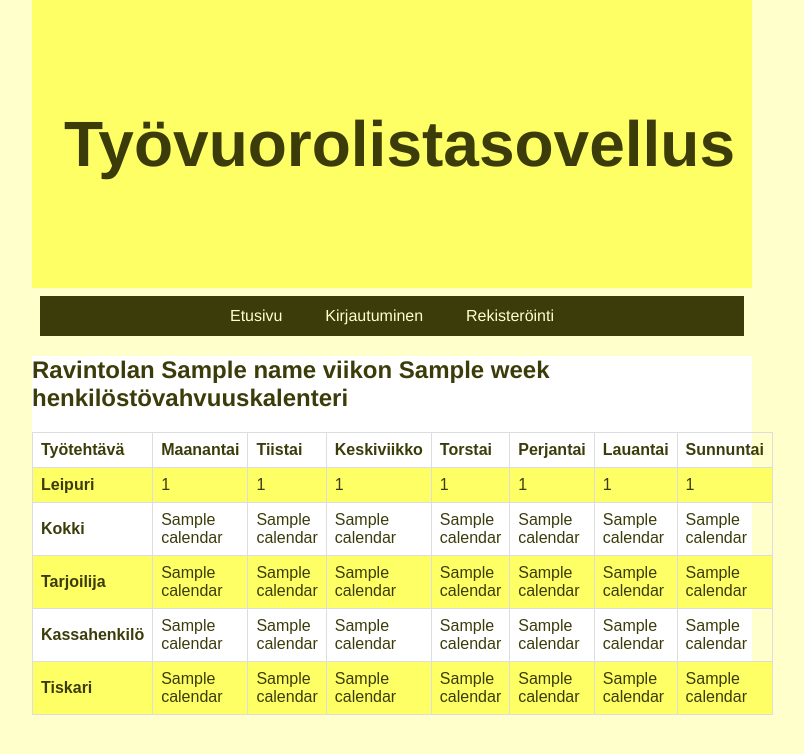
After one commit to oheinonen/TSOHA-20, a Flask app: template templates/restaurant_staff_strength_calendar.html in a window 1280 px wide. The commit adds this page. Shown: the top 754 px of the page, without its empty margins (248-1052 px from the left). Run offline with Flask 2, Linux system fonts and the light colour scheme; the visitor is signed in with stand-in values (Sample User, id 1); the template is opened without the code that fills it: most values are stand-ins (such as "Sample title", 1, 10 or a date in 2020).

Commit message:
Staff strength calendar functionality added

```diff
--- a/static/main.css
+++ b/static/main.css
@@ -27,6 +27,22 @@ body {
     background: #FFFFCC;
 }
 
+table {
+  font-family: arial, sans-serif;
+  border-collapse: collapse;
+  width: 100%;
+}
+
+td, th {
+  border: 1px solid #dddddd;
+  text-align: left;
+  padding: 8px;
+}
+
+tr:nth-child(even) {
+  background-color: #FEFE65;
+}
+
 .links {
     color: #3C3C0B;
 
--- /dev/null
+++ b/templates/restaurant_staff_strength_calendar.html
@@ -0,0 +1,80 @@
+{% extends "layout.html" %}
+{% block title %}Henkilöstövahvuuskalenteri{% endblock %}
+
+{% block body %}
+  {% if session.username %}
+
+    <h2>Ravintolan {{ name }} viikon {{ week }} henkilöstövahvuuskalenteri</h2>
+
+    <table>
+        <tr>
+            <th>Työtehtävä</th>
+            <th>Maanantai</th>
+            <th>Tiistai</th>
+            <th>Keskiviikko</th>
+            <th>Torstai</th>
+            <th>Perjantai</th>
+            <th>Lauantai</th>
+            <th>Sunnuntai</th>
+        </tr>
+        <tr>
+            <th>Leipuri</th>
+            <td>{{calendar[0][0]}}</td>
+            <td>{{calendar[1][0]}}</td>
+            <td>{{calendar[2][0]}}</td>
+            <td>{{calendar[3][0]}}</td>
+            <td>{{calendar[4][0]}}</td>
+            <td>{{calendar[5][0]}}</td>
+            <td>{{calendar[6][0]}}</td>
+
+        </tr>
+        <tr>
+            <th>Kokki</th>
+            <td>{{calendar[0][1]}}</td>
+            <td>{{calendar[1][1]}}</td>
+            <td>{{calendar[2][1]}}</td>
+            <td>{{calendar[3][1]}}</td>
+            <td>{{calendar[4][1]}}</td>
+            <td>{{calendar[5][1]}}</td>
+            <td>{{calendar[6][1]}}</td>
+        </tr>
+        <tr>
+            <th>Tarjoilija</th>
+            <td>{{calendar[0][2]}}</td>
+            <td>{{calendar[1][2]}}</td>
+            <td>{{calendar[2][2]}}</td>
+            <td>{{calendar[3][2]}}</td>
+            <td>{{calendar[4][2]}}</td>
+            <td>{{calendar[5][2]}}</td>
+            <td>{{calendar[6][2]}}</td>
+        </tr>
+        <tr>
+            <th>Kassahenkilö</th>
+            <td>{{calendar[0][3]}}</td>
+            <td>{{calendar[1][3]}}</td>
+            <td>{{calendar[2][3]}}</td>
+            <td>{{calendar[3][3]}}</td>
+            <td>{{calendar[4][3]}}</td>
+            <td>{{calendar[5][3]}}</td>
+            <td>{{calendar[6][3]}}</td>
+        </tr>
+        <tr>
+            <th>Tiskari</th>
+            <td>{{calendar[0][4]}}</td>
+            <td>{{calendar[1][4]}}</td>
+            <td>{{calendar[2][4]}}</td>
+            <td>{{calendar[3][4]}}</td>
+            <td>{{calendar[4][4]}}</td>
+            <td>{{calendar[5][4]}}</td>
+            <td>{{calendar[6][4]}}</td>
+        </tr>
+    </table>
+
+
+  {% else %}
+
+    <p>Et ole kirjautunut sisään.</p>
+    <a href="/login">Kirjaudu sisään täältä!</a>
+
+  {% endif %}
+{% endblock %}
```
Also changed, not shown: restaurants.py (+34 -3 lines), routes.py (+7 -1 lines), templates/restaurant.html (+10 -0 lines).
